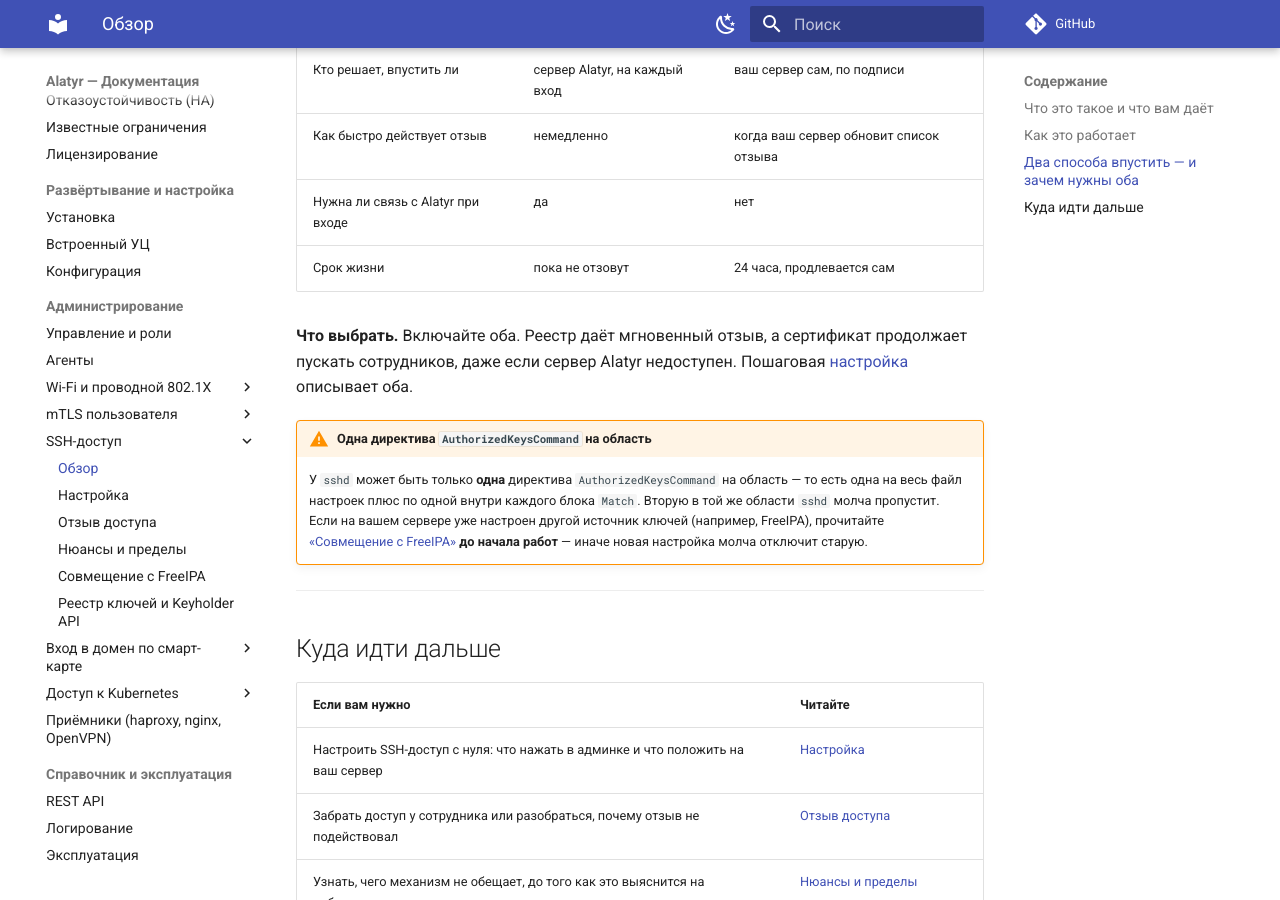
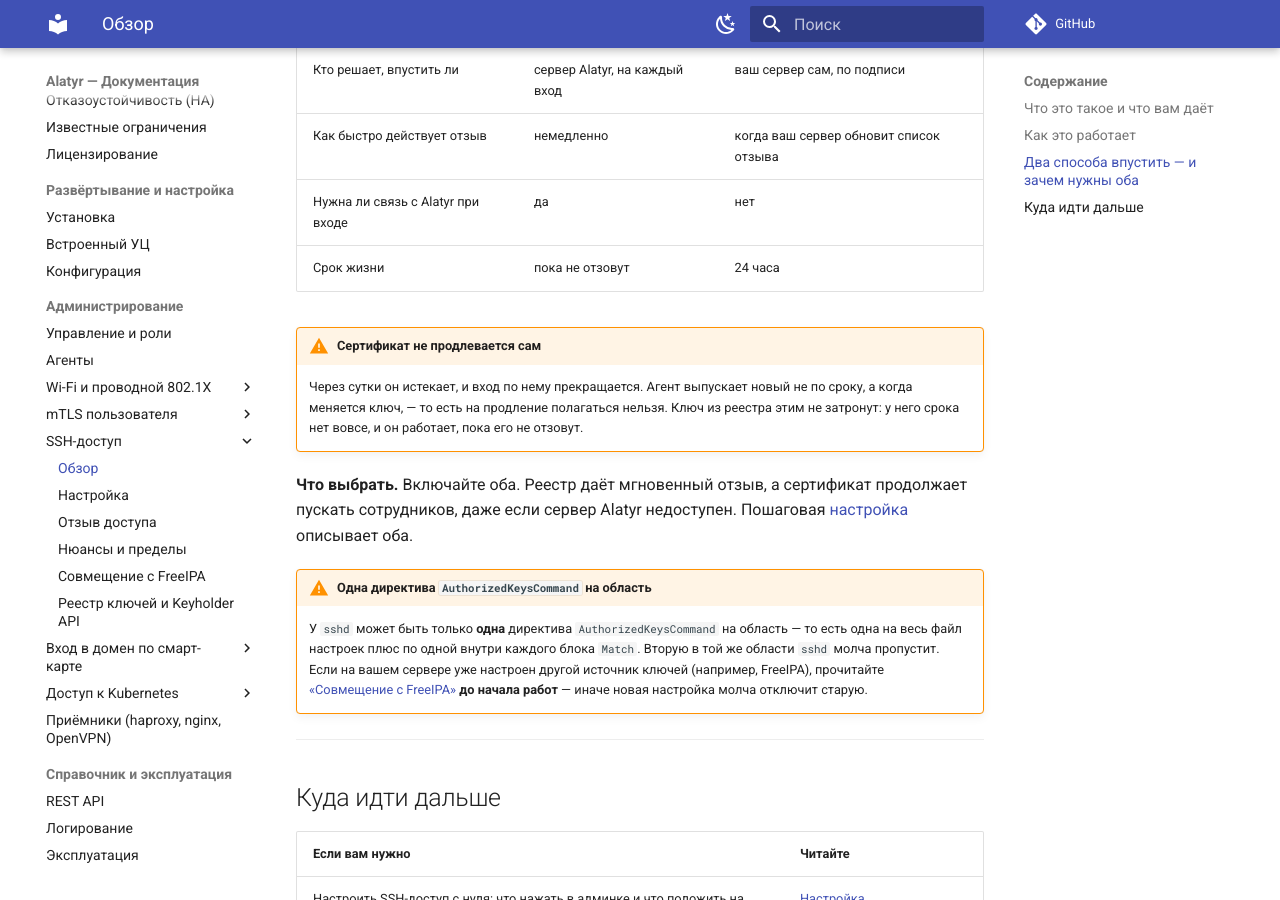
Before and after one commit to s3m4rgl/alatyr-docs, an MkDocs documentation site: the page built from docs/ssh/index.md, in a window 1280 px wide and 900 px high, scrolled down 1262 px. Built offline with MkDocs 1.6.1 and Material for MkDocs 9.7.7, drawn with Linux system fonts in a browser that asks for light colours; comment, search, counter and statistics services are not loaded.

Commit message:
docs: убрано обещание продления, которого продукт не выполняет
Мои же разделы обещали: ssh — «24 часа, продлевается сам», mtls — «срок
жизни один год, продление агент делает сам». В коде продление по сроку есть
только у wifi (renew when < 30 days remaining) и ad_logon
(adlogon_renewal_core.go). Для ssh и user_mtls такой ветки нет вовсе;
комментарий в sshcertstale.go говорит прямо: «there is no
renewal/resubmission design yet for ssh», перевыпуск запускает только смена
отпечатка ключа.

Обещание опаснее умолчания: администратор, прочитав «продлевается сам», не
поставит напоминание, и в день истечения сотрудник просто перестанет
входить — без единого сигнала заранее.

Теперь на обеих страницах сказано, что срок отслеживает человек, и названо
где (раздел «Сертификаты»). Для ssh отдельно сказано, что ключ из реестра
этим не затронут: у него срока нет.

Нашло ревью документации (#984), проверено по коду.

```diff
--- a/docs/ssh/index.md
+++ b/docs/ssh/index.md
@@ -52,7 +52,13 @@ flowchart LR
 | Кто решает, впустить ли | сервер Alatyr, на каждый вход | ваш сервер сам, по подписи |
 | Как быстро действует отзыв | немедленно | когда ваш сервер обновит список отзыва |
 | Нужна ли связь с Alatyr при входе | да | нет |
-| Срок жизни | пока не отзовут | 24 часа, продлевается сам |
+| Срок жизни | пока не отзовут | 24 часа |
+
+!!! warning "Сертификат не продлевается сам"
+    Через сутки он истекает, и вход по нему прекращается. Агент выпускает
+    новый не по сроку, а когда меняется ключ, — то есть на продление
+    полагаться нельзя. Ключ из реестра этим не затронут: у него срока нет
+    вовсе, и он работает, пока его не отзовут.
 
 **Что выбрать.** Включайте оба. Реестр даёт мгновенный отзыв, а сертификат
 продолжает пускать сотрудников, даже если сервер Alatyr недоступен. Пошаговая
```
Also changed, not shown: docs/mtls/setup.md (+6 -2 lines).
